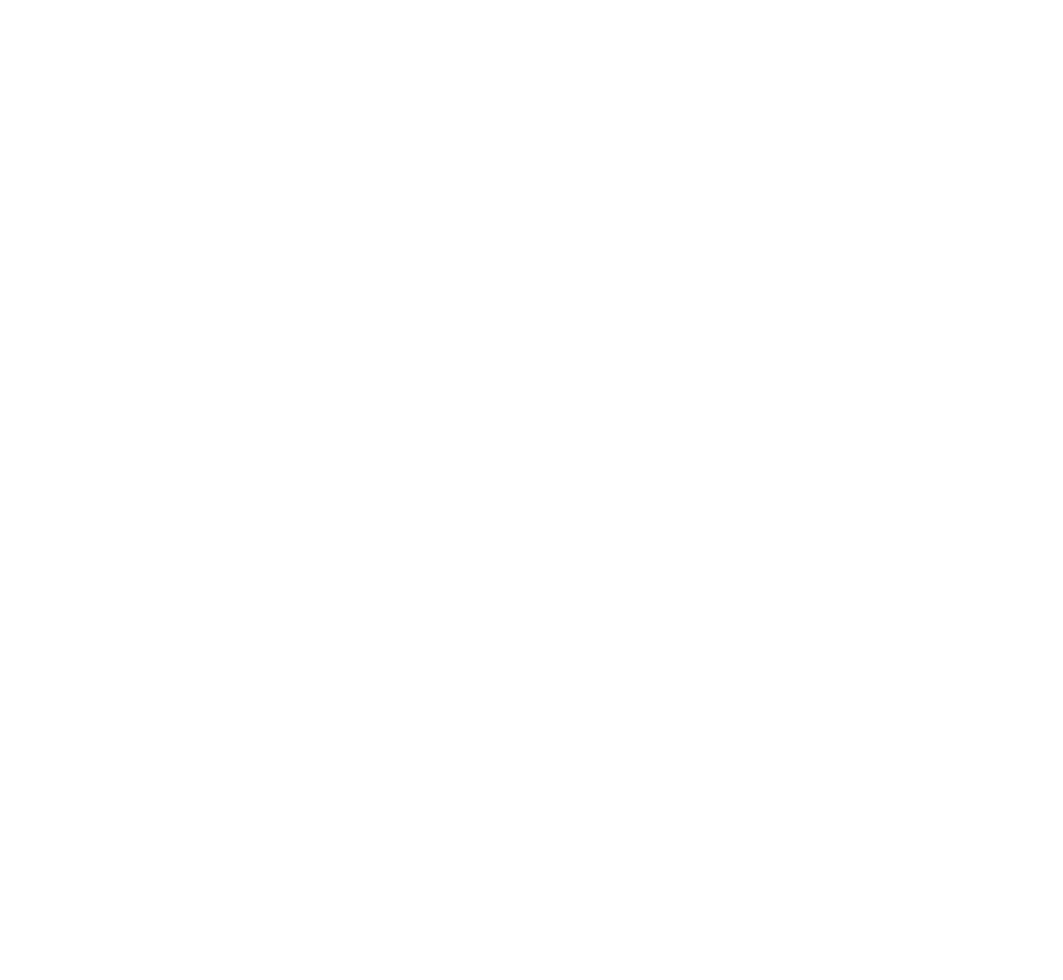
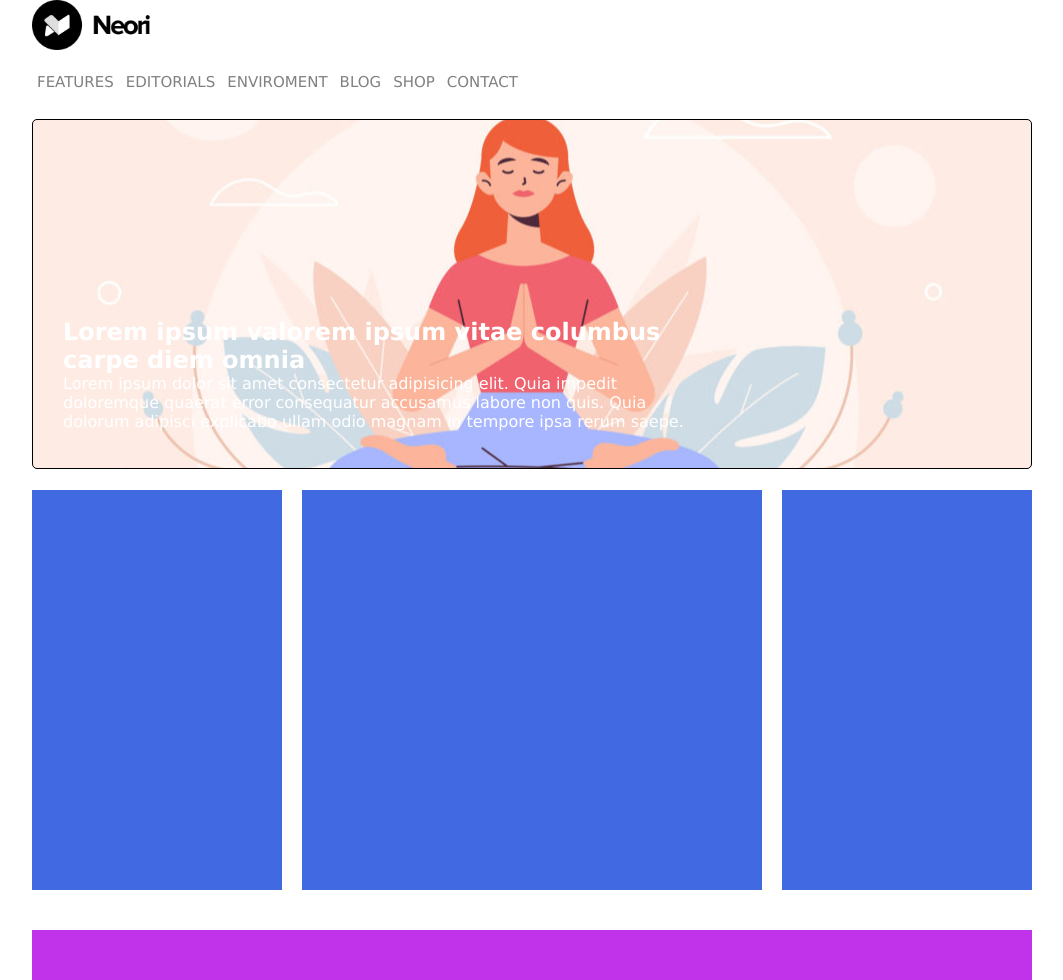
Before and after one commit to Rabab-art/htmlcss-wp, a plain HTML site: page index.html in a window 1280 px wide. Shown: the whole page, without its empty margins (108-1171 px from the left). Before the commit the page ends 800 px from the top, so only its background shows below. Drawn offline with Linux system fonts and the light colour scheme.

Commit message:
main part 1

```diff
--- a/index.html
+++ b/index.html
@@ -0,0 +1,47 @@
+<!DOCTYPE html>
+<html lang="en">
+<head>
+    <meta charset="UTF-8">
+    <meta http-equiv="X-UA-Compatible" content="IE=edge">
+    <meta name="viewport" content="width=device-width, initial-scale=1.0">
+    <link rel="stylesheet" href="style.css">
+    <title>Document</title>
+</head>
+<body>
+    <div class="conteiner">
+        <header> <img id="img-logo" src="./img/logo.png" alt="logo"></header>
+
+        <main>
+            <section class="big-box">
+                <div class="list">
+                    <ul>
+                        <li>FEATURES</li>
+                        <li>EDITORIALS</li>
+                        <li>ENVIROMENT</li>
+                        <li>BLOG</li>
+                        <li>SHOP</li>
+                        <li>CONTACT</li>
+                    </ul>
+                </div>
+                <div class="main-content">
+
+                    <div class="text">
+                        <h1> Lorem ipsum valorem ipsum vitae columbus carpe diem omnia</h1>
+                        <p>Lorem ipsum dolor sit amet consectetur adipisicing elit. Quia impedit doloremque quaerat error consequatur accusamus labore non quis. Quia dolorum adipisci explicabo ullam odio magnam in tempore ipsa rerum saepe.</p>
+                    </div>
+
+                </div>
+            </section>
+            <section class="leadership">
+            <header> efegdxvre</header>
+            <section class="content claerflix">
+                <div class="box float "></div>
+                <div class="box float "></div>
+                <div class="box float "></div>
+            </section>
+        </section>
+        </main>
+
+        <footer></footer>
+</body>
+</html>
--- a/style.css
+++ b/style.css
@@ -24,6 +24,7 @@ header{
 .big-box{
     height: 300px;
     margin: 20px 0;
+    margin-bottom: 50px;
 }
 
 ul li{
@@ -43,11 +44,37 @@ margin-bottom: 5px;
     border:1px solid black;
     border-radius: 5px;
     background-image: url(./img/banner.jpg);
-
-
     background-position: center;
+    position: relative;
+    background-color: rgb(104, 103, 103);
 }
 
+/* .main-content:after {
+    content: '\A';
+    position: absolute;
+		width: 25vw;
+		height: 100%;
+        top:0;
+		left:0;
+    background:rgba(0,0,0,0.6);
+    opacity: 1;
+    transition: opacity 0.5s;
+    -webkit-transition: opacity 0.5s;
+	  -moz-transition: opacity 0.5s;
+}
+.big-box:hover:after {
+    opacity: 0;
+} */
+
+.text{
+    height: 150px;
+    padding: 30px;
+    position: absolute;
+    bottom: 30px;
+    right: 30%;
+    font-family: Verdana, Geneva, Tahoma, sans-serif;
+    color: white;
+}
 .leadership{
 
     margin-top: 20px;
```
